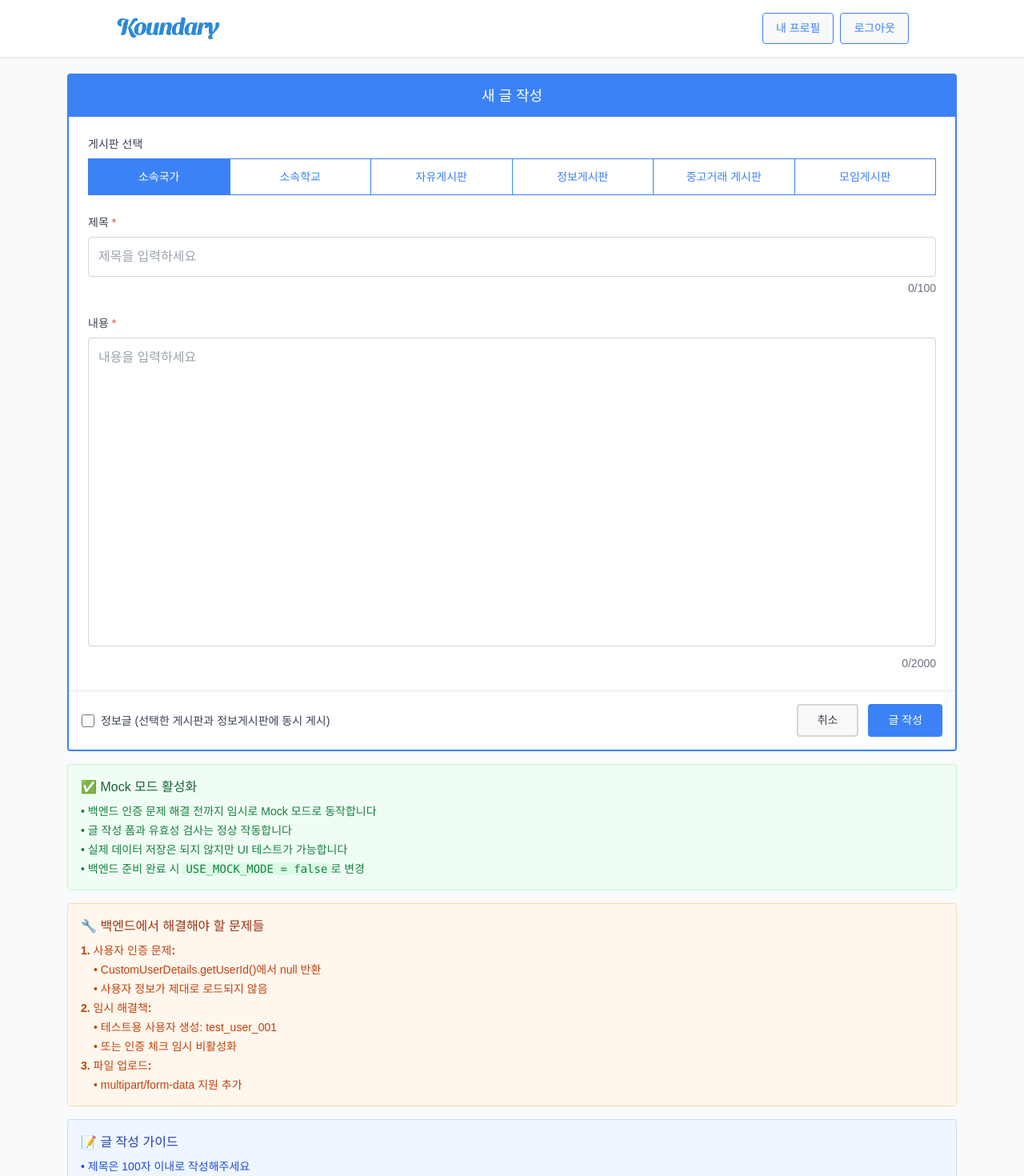
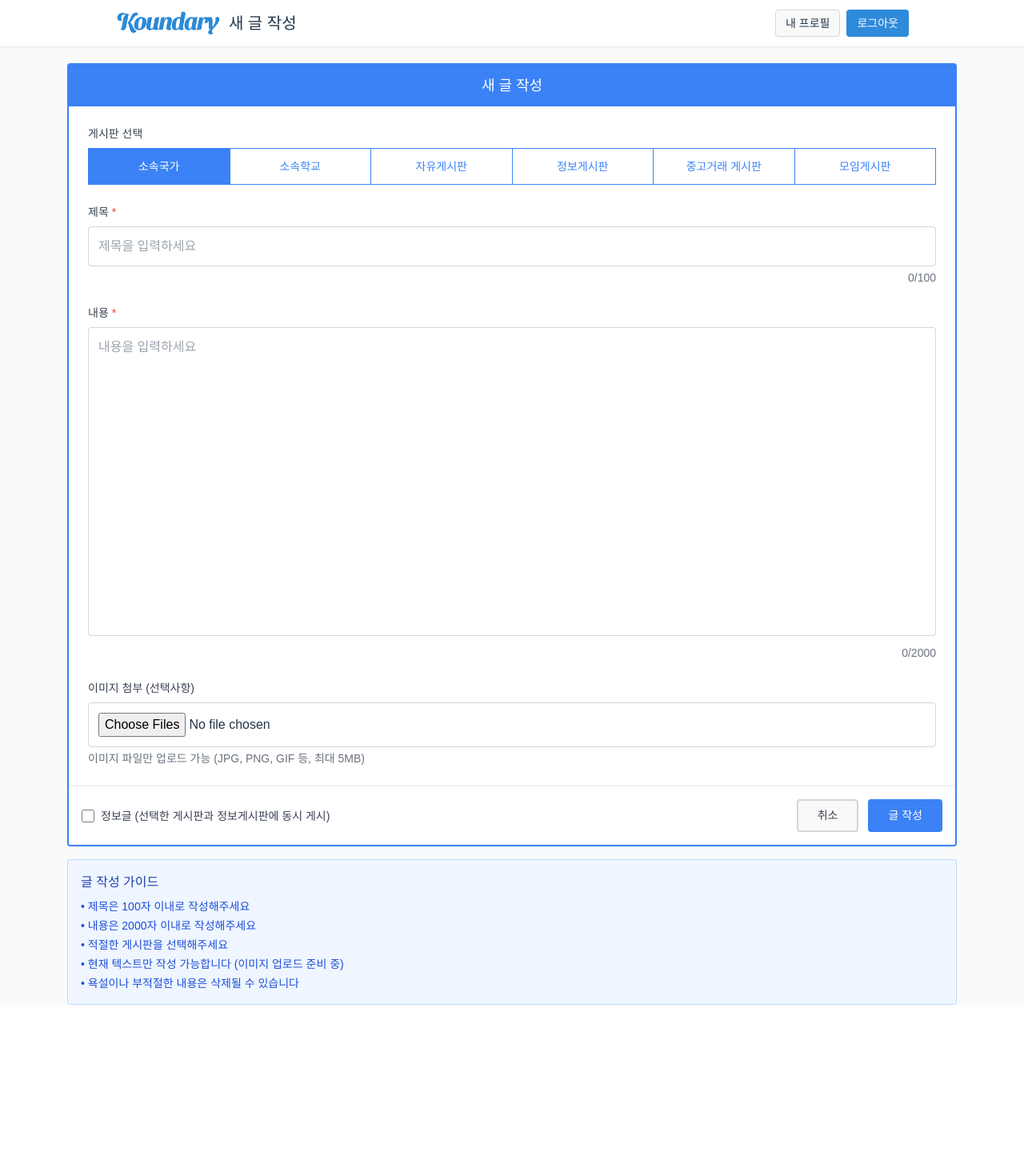
Before and after one commit to ekfgo0/koundary-oreum-web, a React (Vite) app: page /posts in a window 1280 px wide. Shown: the top 1470 px of the page at 80% size. After the commit the page ends 1256 px from the top, so only its background shows below. Built offline with nearby package versions, Linux system fonts and the light colour scheme.

Commit message:
style: 글 작성 페이지도 다른 페이지들과 헤더부분 폼이 같아지도록 수정

```diff
--- a/src/components/auth/PostForm.jsx
+++ b/src/components/auth/PostForm.jsx
@@ -1,4 +1,3 @@
-// src/components/auth/PostForm.jsx
 import React from 'react';
 
 const PostForm = ({
--- a/src/pages/Posts/Posts.jsx
+++ b/src/pages/Posts/Posts.jsx
@@ -1,11 +1,8 @@
-// src/pages/Posts/Post.jsx
 import React, { useState, useEffect } from 'react';
 import { useNavigate, useLocation, useSearchParams } from 'react-router-dom';
-import koundaryLogo from '../../components/common/Koundarylogo.png';
-import { postAPI } from '../../api/post'; // 새로 만든 API import
-
-// API 기본 URL 설정 - 실제 백엔드 서버 주소로 수정
-const API_BASE_URL = 'http://192.168.174.75:8080';
+import { postAPI } from '../../api/post';
+import axiosInstance from '../../api/axiosInstance'; // 이미지 업로드용
+import Header from '../../components/common/Header';
 
 // 카테고리를 boardCode로 변환하는 함수
 const getCategoryBoardCode = (categoryName) => {
@@ -35,10 +32,13 @@ const Post = () => {
     content: '',
     category: '소속국가'
   });
-  // const [selectedFiles, setSelectedFiles] = useState([]); // 이미지 업로드 준비될 때까지 주석처리
+
+  const [selectedFiles, setSelectedFiles] = useState([]); // 선택된 파일들
+  const [uploadedImageUrls, setUploadedImageUrls] = useState([]); // 업로드된 이미지 URL들
   const [isSubmitting, setIsSubmitting] = useState(false);
   const [isInfoPost, setIsInfoPost] = useState(false);
   const [error, setError] = useState(null);
+  const [uploadingImages, setUploadingImages] = useState(false); // 이미지 업로드 상태
 
   // 수정 모드일 때 기존 데이터로 폼 초기화
   useEffect(() => {
@@ -48,6 +48,10 @@ const Post = () => {
         content: editData.content,
         category: editData.category
       });
+      // 기존 이미지 URL들도 설정
+      if (editData.imageUrls && editData.imageUrls.length > 0) {
+        setUploadedImageUrls(editData.imageUrls);
+      }
     }
   }, [isEditMode, editData]);
 
@@ -70,14 +74,17 @@ const Post = () => {
     if (error) setError(null);
   };
 
-  // 이미지 업로드 관련 함수들 - 백엔드 준비될 때까지 주석처리
-  /*
+  // 이미지 파일 선택 처리
   const handleFileChange = (e) => {
     const files = Array.from(e.target.files);
 
-    // 파일 크기 검증 (5MB)
-    const maxSize = 5 * 1024 * 1024;
+    // 파일 크기 및 타입 검증
+    const maxSize = 5 * 1024 * 1024; // 5MB
     const validFiles = files.filter(file => {
+      if (!file.type.startsWith('image/')) {
+        alert(`${file.name}은 이미지 파일이 아닙니다.`);
+        return false;
+      }
       if (file.size > maxSize) {
         alert(`${file.name}은 5MB를 초과합니다.`);
         return false;
@@ -85,13 +92,54 @@ const Post = () => {
       return true;
     });
 
-    setSelectedFiles(validFiles);
+    setSelectedFiles(prev => [...prev, ...validFiles]);
   };
 
+  // 선택된 파일 제거
   const removeFile = (index) => {
     setSelectedFiles(prev => prev.filter((_, i) => i !== index));
   };
-  */
+
+  // 업로드된 이미지 URL 제거
+  const removeUploadedImage = (index) => {
+    setUploadedImageUrls(prev => prev.filter((_, i) => i !== index));
+  };
+
+  // 이미지 업로드 함수
+  const uploadImages = async () => {
+    if (selectedFiles.length === 0) return [];
+
+    setUploadingImages(true);
+    const uploadedUrls = [];
+
+    try {
+      for (const file of selectedFiles) {
+        const formData = new FormData();
+        formData.append('image', file); // 백엔드에서 받는 필드명에 맞게 조정
+
+        try {
+          const response = await axiosInstance.post('/upload/image', formData, {
+            headers: {
+              'Content-Type': 'multipart/form-data'
+            }
+          });
+
+          // 백엔드 응답에서 이미지 URL 추출
+          const imageUrl = response.data.imageUrl || response.data.url || response.data.data?.url;
+          if (imageUrl) {
+            uploadedUrls.push(imageUrl);
+          }
+        } catch (uploadError) {
+          console.error(`이미지 업로드 실패 (${file.name}):`, uploadError);
+          alert(`${file.name} 업로드에 실패했습니다.`);
+        }
+      }
+
+      return uploadedUrls;
+    } finally {
+      setUploadingImages(false);
+    }
+  };
 
   const handleSubmit = async (e) => {
     e.preventDefault();
@@ -117,6 +165,7 @@ const Post = () => {
       if (USE_MOCK_MODE) {
         // Mock 모드: 실제 API 호출 없이 성공 시뮬레이션
         console.log('Mock 모드 - 글 작성 시뮬레이션');
+        console.log('Mock 이미지 URL들:', uploadedImageUrls);
         await new Promise(resolve => setTimeout(resolve, 1000)); // 로딩 시뮬레이션
 
         const message = isEditMode
@@ -130,23 +179,27 @@ const Post = () => {
         return;
       }
 
-      // 실제 API 호출 (백엔드 준비 완료 후)
+      // 1. 새로 선택된 파일들을 업로드
+      const newImageUrls = await uploadImages();
+
+      // 2. 기존 업로드된 URL들과 새로운 URL들을 합침
+      const allImageUrls = [...uploadedImageUrls, ...newImageUrls];
+
+      // 3. 게시글 데이터 준비
       const boardCode = getCategoryBoardCode(formData.category);
+      const postData = {
+        title: formData.title,
+        content: formData.content,
+        imageUrls: allImageUrls, // URL 배열로 전송
+        isInfoPost: isInfoPost && formData.category !== '정보게시판' // 정보글 여부
+      };
 
       console.log('API 호출 데이터:', {
         boardCode,
-        title: formData.title,
-        content: formData.content,
-        imageUrls: [] // 현재는 빈 배열
+        postData
       });
 
-      // 새로운 API 구조에 맞게 호출
-      const postData = {
-        title: formData.title,
-        content: formData.content,
-        imageUrls: [] // 이미지 업로드 준비될 때까지 빈 배열
-      };
-
+      // 4. 게시글 작성/수정 API 호출
       let result;
       if (isEditMode) {
         result = await postAPI.updatePost(boardCode, editPostId, postData);
@@ -172,15 +225,14 @@ const Post = () => {
 
     } catch (error) {
       console.error(isEditMode ? '글 수정 실패:' : '글 작성 실패:', error);
-      setError(error.message);
+      setError(error.message || '글 작성에 실패했습니다.');
     } finally {
       setIsSubmitting(false);
     }
   };
 
   const handleCancel = () => {
-    // if (formData.title || formData.content || selectedFiles.length > 0) { // 이미지 체크 제거
-    if (formData.title || formData.content) {
+    if (formData.title || formData.content || selectedFiles.length > 0 || uploadedImageUrls.length > 0) {
       if (window.confirm('작성 중인 내용이 있습니다. 정말 취소하시겠습니까?')) {
         navigate('/main');
       }
@@ -191,40 +243,7 @@ const Post = () => {
 
   return (
     <div className="min-h-screen bg-gray-50">
-      {/* Header */}
-      <header className="bg-white shadow-sm border-b py-4">
-        <div className="max-w-screen-lg mx-auto px-4 flex justify-between items-center">
-          <div className="flex items-center gap-2">
-            <div onClick={() => navigate('/main')} className="flex items-center gap-2 hover:opacity-80 transition-opacity cursor-pointer">
-              <img
-                src={koundaryLogo}
-                alt="Koundary Logo"
-                className="h-8 object-contain"
-                onError={(e) => {
-                  console.error('이미지 로드 실패:', e.target.src);
-                  e.target.style.display = 'none';
-                  e.target.nextElementSibling.style.display = 'flex';
-                }}
-              />
-              <div
-                className="w-8 h-8 bg-blue-500 rounded flex items-center justify-center text-white font-bold"
-                style={{ display: 'none' }}
-              >
-                K
-              </div>
-            </div>
-          </div>
-
-          <div className="flex gap-2">
-            <button className="px-4 py-2 border border-blue-500 text-blue-500 rounded hover:bg-blue-500 hover:text-white transition-all">
-              내 프로필
-            </button>
-            <button className="px-4 py-2 border border-blue-500 text-blue-500 rounded hover:bg-blue-500 hover:text-white transition-all">
-              로그아웃
-            </button>
-          </div>
-        </div>
-      </header>
+      <Header title={isEditMode ? "글 수정" : "새 글 작성"} showActions={true} onlyLogout={false} />
 
       {/* Post Writing Form */}
       <div className="max-w-6xl mx-auto px-5 mt-5">
@@ -315,8 +334,7 @@ const Post = () => {
               </div>
             </div>
 
-            {/* File Upload - 백엔드 이미지 업로드 준비될 때까지 주석처리 */}
-            {/*
+            {/* Image Upload */}
             <div>
               <label className="block text-sm font-medium text-gray-700 mb-2">
                 이미지 첨부 (선택사항)
@@ -327,21 +345,38 @@ const Post = () => {
                 accept="image/*"
                 onChange={handleFileChange}
                 className="w-full p-3 border border-gray-300 rounded focus:outline-none focus:border-blue-500"
+                disabled={uploadingImages || isSubmitting}
               />
               <div className="text-sm text-gray-500 mt-1">
                 이미지 파일만 업로드 가능 (JPG, PNG, GIF 등, 최대 5MB)
               </div>
 
-              {selectedFiles.length > 0 && (
+              {/* 업로드된 이미지 URL들 표시 */}
+              {uploadedImageUrls.length > 0 && (
                 <div className="mt-3 space-y-2">
-                  <p className="text-sm font-medium text-gray-700">선택된 파일:</p>
-                  {selectedFiles.map((file, index) => (
-                    <div key={index} className="flex items-center justify-between p-2 bg-gray-50 rounded">
-                      <span className="text-sm text-gray-600">{file.name}</span>
+                  <p className="text-sm font-medium text-gray-700">업로드된 이미지:</p>
+                  {uploadedImageUrls.map((url, index) => (
+                    <div key={index} className="flex items-center justify-between p-2 bg-green-50 rounded border border-green-200">
+                      <div className="flex items-center gap-3">
+                        <img
+                          src={url}
+                          alt={`업로드된 이미지 ${index + 1}`}
+                          className="w-12 h-12 object-cover rounded"
+                          onError={(e) => {
+                            e.target.style.display = 'none';
+                            e.target.nextElementSibling.style.display = 'flex';
+                          }}
+                        />
+                        <div className="w-12 h-12 bg-gray-200 rounded flex items-center justify-center text-gray-500 text-xs" style={{ display: 'none' }}>
+                          이미지
+                        </div>
+                        <span className="text-sm text-gray-600 truncate max-w-xs">{url}</span>
+                      </div>
                       <button
                         type="button"
-                        onClick={() => removeFile(index)}
+                        onClick={() => removeUploadedImage(index)}
                         className="text-red-500 hover:text-red-700 text-sm px-2 py-1 rounded"
+                        disabled={isSubmitting}
                       >
                         삭제
                       </button>
@@ -349,8 +384,39 @@ const Post = () => {
                   ))}
                 </div>
               )}
+
+              {/* 선택된 파일들 표시 */}
+              {selectedFiles.length > 0 && (
+                <div className="mt-3 space-y-2">
+                  <p className="text-sm font-medium text-gray-700">선택된 파일 (업로드 대기 중):</p>
+                  {selectedFiles.map((file, index) => (
+                    <div key={index} className="flex items-center justify-between p-2 bg-gray-50 rounded">
+                      <div className="flex items-center gap-3">
+                        <div className="w-12 h-12 bg-gray-200 rounded flex items-center justify-center text-gray-500 text-xs">
+                          미리보기
+                        </div>
+                        <span className="text-sm text-gray-600">{file.name}</span>
+                        <span className="text-xs text-gray-500">({(file.size / 1024 / 1024).toFixed(2)}MB)</span>
+                      </div>
+                      <button
+                        type="button"
+                        onClick={() => removeFile(index)}
+                        className="text-red-500 hover:text-red-700 text-sm px-2 py-1 rounded"
+                        disabled={uploadingImages || isSubmitting}
+                      >
+                        삭제
+                      </button>
+                    </div>
+                  ))}
+                </div>
+              )}
+
+              {uploadingImages && (
+                <div className="mt-3 p-3 bg-blue-50 border border-blue-200 rounded">
+                  <p className="text-sm text-blue-600">이미지 업로드 중...</p>
+                </div>
+              )}
             </div>
-            */}
           </div>
 
           {/* Form Actions */}
@@ -365,6 +431,7 @@ const Post = () => {
                     checked={isInfoPost}
                     onChange={(e) => setIsInfoPost(e.target.checked)}
                     className="w-4 h-4"
+                    disabled={isSubmitting}
                   />
                   <label htmlFor="infoPost" className="text-sm text-gray-700">
                     정보글 (선택한 게시판과 정보게시판에 동시 게시)
@@ -377,52 +444,28 @@ const Post = () => {
                   type="button"
                   onClick={handleCancel}
                   className="px-6 py-2 border-2 border-gray-300 text-gray-700 rounded hover:bg-gray-50 transition-all"
-                  disabled={isSubmitting}
+                  disabled={isSubmitting || uploadingImages}
                 >
                   취소
                 </button>
                 <button
                   type="button"
                   onClick={handleSubmit}
-                  disabled={isSubmitting}
+                  disabled={isSubmitting || uploadingImages}
                   className="px-6 py-2 bg-blue-500 text-white rounded hover:bg-blue-600 transition-all disabled:opacity-50 disabled:cursor-not-allowed"
                 >
-                  {isSubmitting ? (isEditMode ? '수정 중...' : '작성 중...') : (isEditMode ? '글 수정' : '글 작성')}
+                  {uploadingImages ? '이미지 업로드 중...' :
+                   isSubmitting ? (isEditMode ? '수정 중...' : '작성 중...') :
+                   (isEditMode ? '글 수정' : '글 작성')}
                 </button>
               </div>
             </div>
           </div>
         </div>
 
-        {/* Mock 모드 활성화 알림 */}
-        <div className="bg-green-50 border border-green-200 rounded p-4 mt-4">
-          <h3 className="font-medium text-green-800 mb-2">✅ Mock 모드 활성화</h3>
-          <div className="text-sm text-green-700 space-y-1">
-            <p>• 백엔드 인증 문제 해결 전까지 임시로 Mock 모드로 동작합니다</p>
-            <p>• 글 작성 폼과 유효성 검사는 정상 작동합니다</p>
-            <p>• 실제 데이터 저장은 되지 않지만 UI 테스트가 가능합니다</p>
-            <p>• 백엔드 준비 완료 시 <code className="bg-green-100 px-1 rounded">USE_MOCK_MODE = false</code>로 변경</p>
-          </div>
-        </div>
-
-        {/* 백엔드 해결해야 할 문제들 */}
-        <div className="bg-orange-50 border border-orange-200 rounded p-4 mt-4">
-          <h3 className="font-medium text-orange-800 mb-2">🔧 백엔드에서 해결해야 할 문제들</h3>
-          <div className="text-sm text-orange-700 space-y-1">
-            <p><strong>1. 사용자 인증 문제:</strong></p>
-            <p className="ml-4">• CustomUserDetails.getUserId()에서 null 반환</p>
-            <p className="ml-4">• 사용자 정보가 제대로 로드되지 않음</p>
-            <p><strong>2. 임시 해결책:</strong></p>
-            <p className="ml-4">• 테스트용 사용자 생성: test_user_001</p>
-            <p className="ml-4">• 또는 인증 체크 임시 비활성화</p>
-            <p><strong>3. 파일 업로드:</strong></p>
-            <p className="ml-4">• multipart/form-data 지원 추가</p>
-          </div>
-        </div>
-
-        {/* 글 작성 가이드 */}
+                {/* 글 작성 가이드 */}
         <div className="bg-blue-50 border border-blue-200 rounded p-4 mt-4">
-          <h3 className="font-medium text-blue-800 mb-2">📝 글 작성 가이드</h3>
+          <h3 className="font-medium text-blue-800 mb-2">글 작성 가이드</h3>
           <ul className="text-sm text-blue-700 space-y-1">
             <li>• 제목은 100자 이내로 작성해주세요</li>
             <li>• 내용은 2000자 이내로 작성해주세요</li>
```
